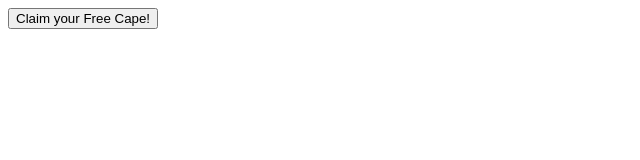
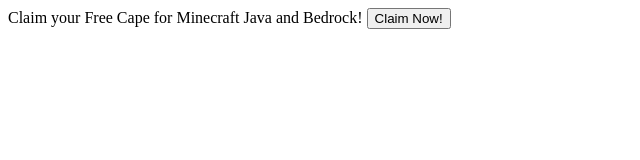
Before and after one commit to RelMis/TheBest, a plain HTML site: page index.html in a window 1280 px wide. Shown: the whole page, without its empty margins (0-640 px from the left). Drawn offline with Linux system fonts and the light colour scheme.

Commit message:
Update index.html

```diff
--- a/index.html
+++ b/index.html
@@ -1 +1,8 @@
-<button onclick="alert('Coming Soon')">Claim your Free Cape!</button>
+<!DOCTYPE html>
+<html>
+<body>
+Claim your Free Cape for Minecraft Java and Bedrock!
+<a href="https://www.google.com">
+<button class="button"> Claim Now! </button>
+</body>
+</html>
```
